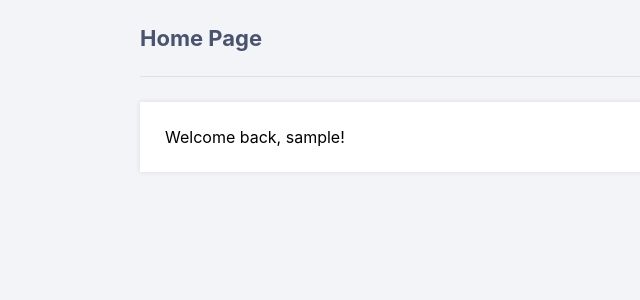
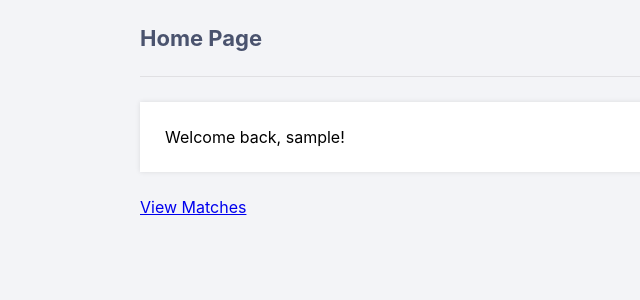
Before and after one commit to rsmith531/dating-database, a Python web app: template flask/templates/home.html in a window 1280 px wide. Shown: the part 60-360 px from the top of the page, without its empty margins (0-640 px from the left). Run offline with Jinja, Linux system fonts and the light colour scheme; the template is opened without the code that fills it: most values are stand-ins (such as "Sample title", 1, 10 or a date in 2020).

Commit message:
Update home.html
adds link from home page to matches

```diff
--- a/flask/templates/home.html
+++ b/flask/templates/home.html
@@ -5,4 +5,5 @@
 {% block content %}
 <h2>Home Page</h2>
 <p>Welcome back, {{ username }}!</p>
+<a href="{{ url_for('matches') }}">View Matches</a>
 {% endblock %}
```
